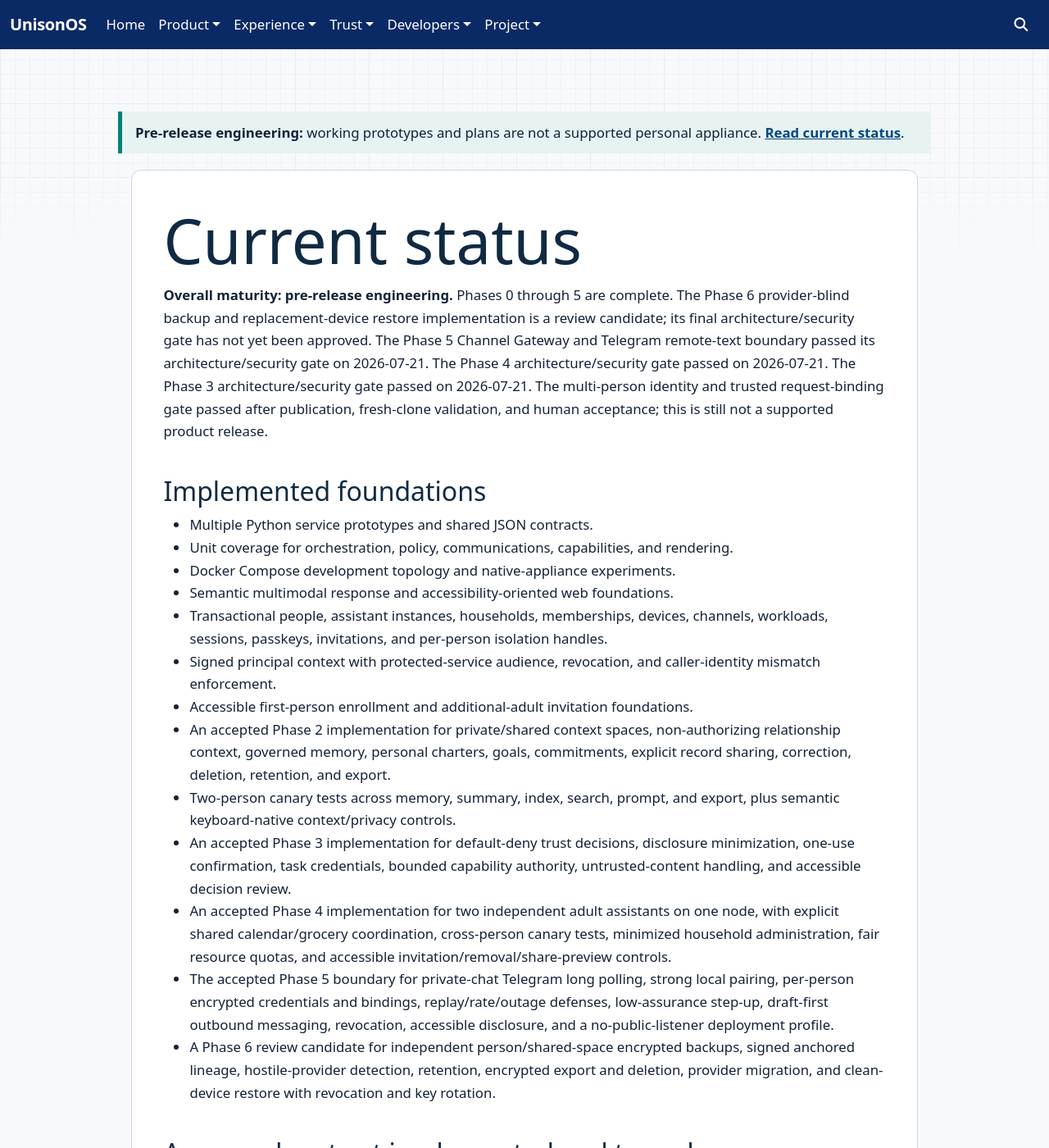
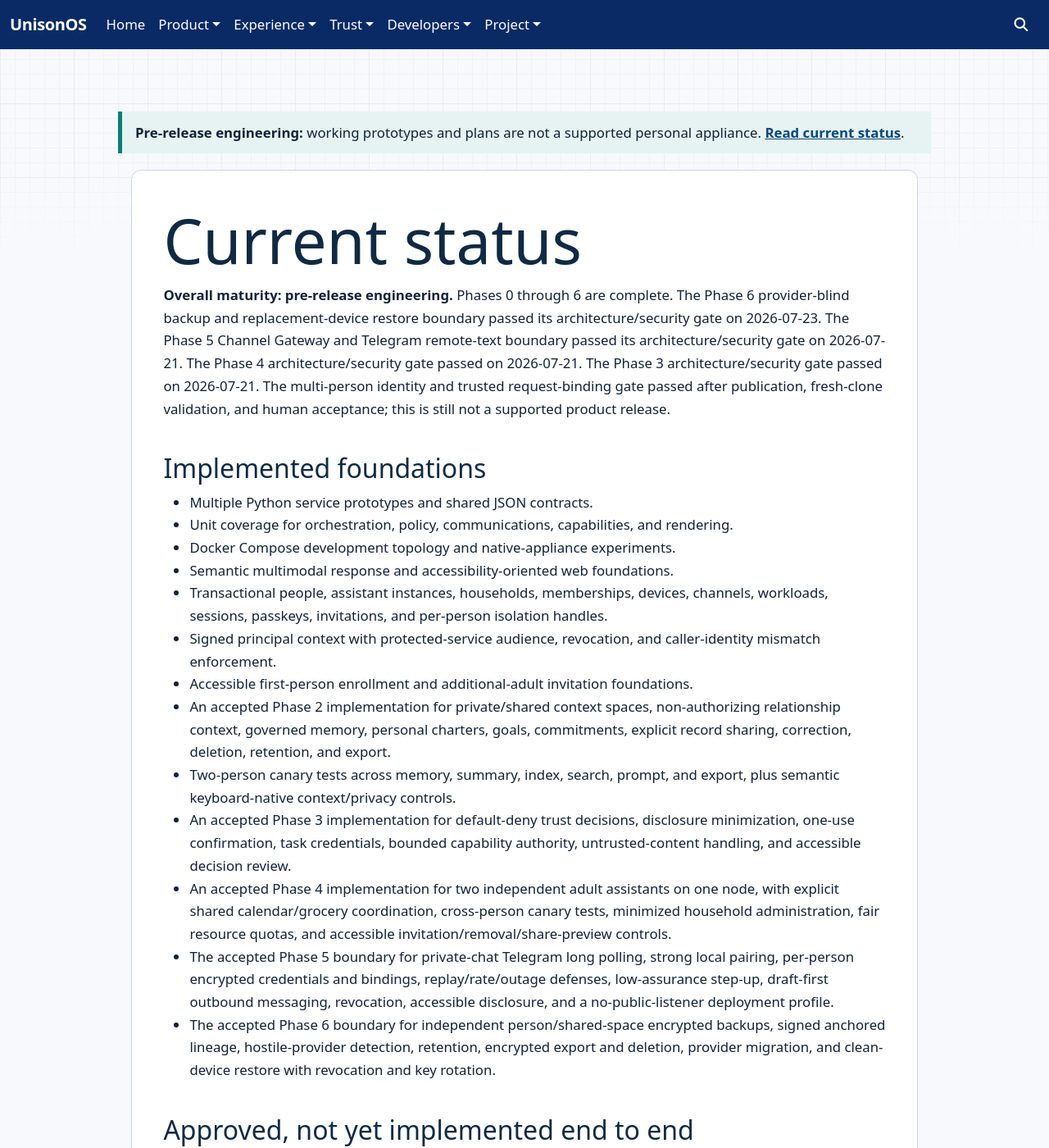
Before and after one commit to project-unisonOS/project-unisonos.github.io, an MkDocs documentation site: the page built from docs/current-status.md, in a window 1280 px wide and 1400 px high. Shown: the whole window at 82% size. Built offline with MkDocs 1.6.1, drawn with Linux system fonts in a browser that asks for light colours; nearby versions of some CDN libraries; some of the changed text lies outside the part shown.

Commit message:
Publish Phase 6 gate approval

```diff
--- a/docs/current-status.md
+++ b/docs/current-status.md
@@ -1,9 +1,9 @@
 # Current status
 
-**Overall maturity: pre-release engineering.** Phases 0 through 5 are complete.
-The Phase 6 provider-blind backup and replacement-device restore implementation
-is a review candidate; its final architecture/security gate has not yet been
-approved. The Phase 5 Channel Gateway and Telegram remote-text boundary passed
+**Overall maturity: pre-release engineering.** Phases 0 through 6 are complete.
+The Phase 6 provider-blind backup and replacement-device restore boundary
+passed its architecture/security gate on 2026-07-23. The Phase 5 Channel
+Gateway and Telegram remote-text boundary passed
 its architecture/security gate on 2026-07-21.
 The Phase 4 architecture/security gate passed on 2026-07-21. The Phase 3 architecture/security
 gate passed on 2026-07-21. The
@@ -38,7 +38,7 @@ product release.
   pairing, per-person encrypted credentials and bindings, replay/rate/outage
   defenses, low-assurance step-up, draft-first outbound messaging, revocation,
   accessible disclosure, and a no-public-listener deployment profile.
-- A Phase 6 review candidate for independent person/shared-space encrypted
+- The accepted Phase 6 boundary for independent person/shared-space encrypted
   backups, signed anchored lineage, hostile-provider detection, retention,
   encrypted export and deletion, provider migration, and clean-device restore
   with revocation and key rotation.
@@ -52,7 +52,7 @@ The accepted Phase 2 implementation builds governed relationship context spaces
 on the completed Phase 1 identity boundary, but it is not a supported product
 release yet. The accepted Phase 5 boundary does not turn
 Telegram into a high-assurance or end-to-end encrypted surface. It also does not
-make the Phase 6 review candidate a supported backup service or deliver a
+make the accepted Phase 6 boundary a supported backup service or deliver a
 supported downloadable appliance. Public pages use **implemented**,
 **experimental**, **planned**, and **long-term vision** to distinguish evidence
 from intent.
```
Also changed, not shown: docs/backup-recovery.md (+3 -3 lines), docs/index.md (+1 -1 lines), docs/privacy-security.md (+5 -4 lines), docs/project/roadmap.md (+3 -3 lines), docs/remote-assistant.md (+1 -1 lines).
